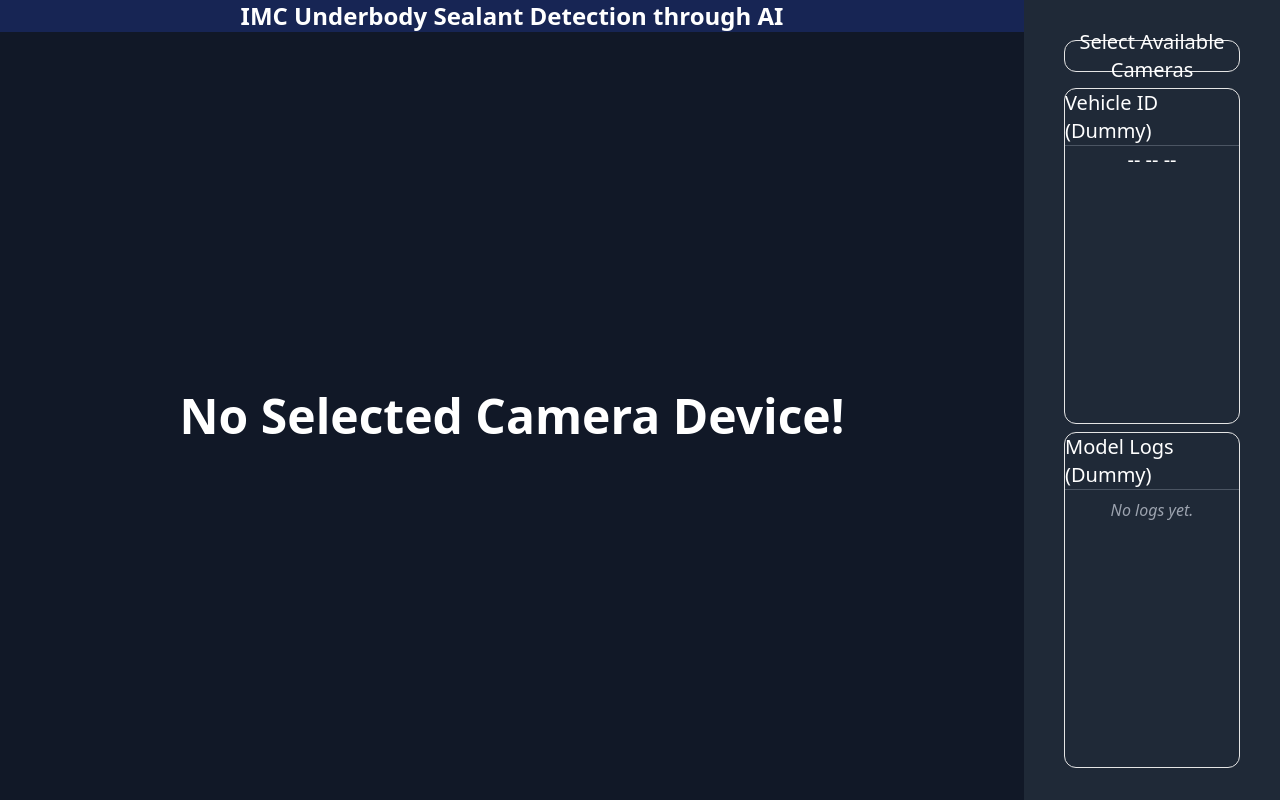
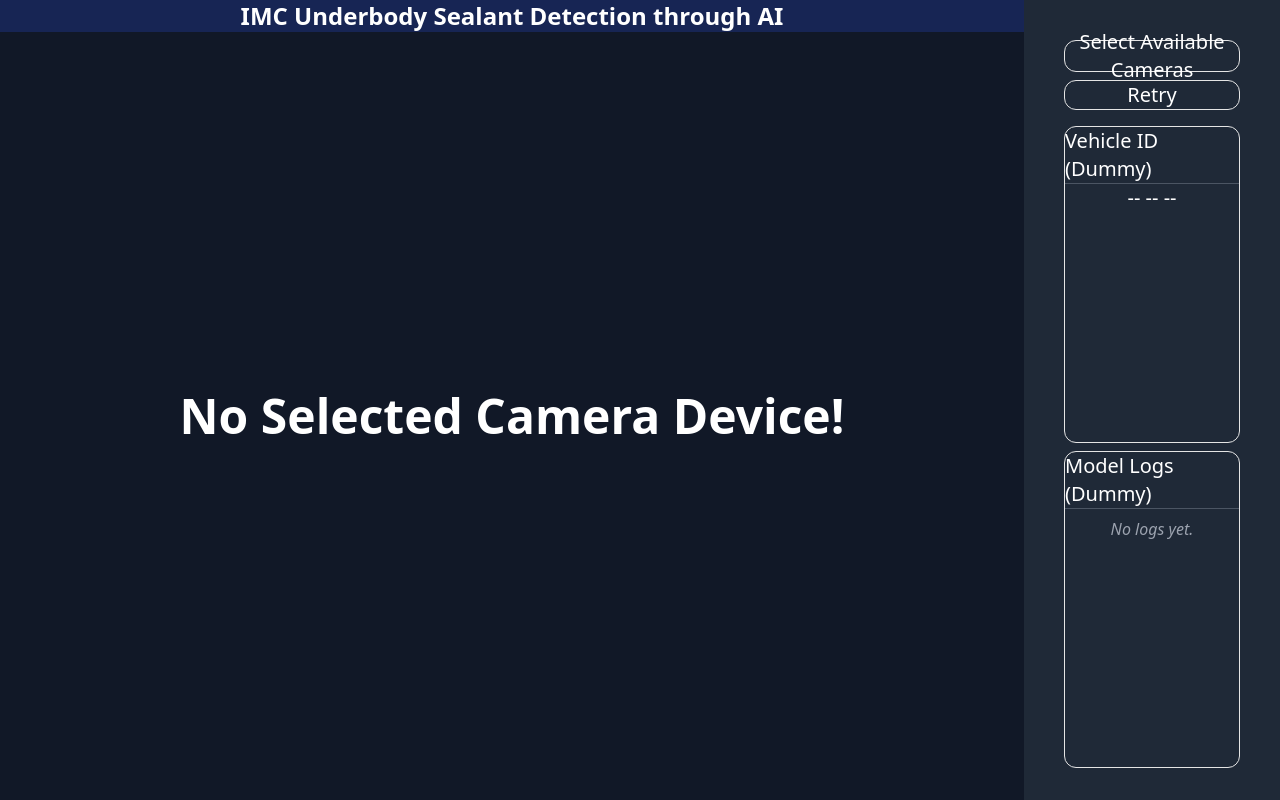
Before and after one commit to MohammadYehya/imc_interface, a Next.js app in the folder frontend/: page / in a window 1280 px wide. Built offline with nearby package versions, Linux system fonts and the light colour scheme.

Commit message:
Update page.tsx

```diff
--- a/frontend/src/app/page.tsx
+++ b/frontend/src/app/page.tsx
@@ -11,6 +11,7 @@
 } from "@/components/ui/context-menu";
 import Webcam from "react-webcam";
 import React from "react";
+import { ErrorPopup } from "@/lib/utils";
 
 export const dynamic = "force-dynamic";
 
@@ -56,8 +57,10 @@
       body: JSON.stringify({ image: file }),
     });
     const data = await res.json();
-    setModelData(modelData.concat(data));
-    // console.log(modelData[0].message)
+    if (res.status == 415)
+      ErrorPopup(data);
+    else
+      setModelData(modelData.concat(data));
   };
   /*
   - Fix model connectivity
@@ -102,7 +105,9 @@
               <div className={`flex col-span-1 row-span-1 py-1`} key={key}>
                 <ContextMenu>
                   <ContextMenuTrigger>
-                    <div className="absolute text-black font-bold m-1">{device.label}</div>
+                    <div className="absolute text-black font-bold m-1">
+                      {device.label}
+                    </div>
                     <Webcam
                       className="h-full"
                       audio={false}
@@ -131,6 +136,14 @@
           devices={devices}
           handleDevices={handleDevices}
         />
+        <div
+          className="flex justify-center items-center border h-8 w-full rounded-xl hover:bg-white hover:cursor-pointer hover:text-black transition-all hover:scale-110"
+          onClick={() => {
+              fetchData("teststring")
+          }}
+        >
+          Retry
+        </div>
         <div className="w-full h-1/2">
           <div className="flex flex-col items-center border h-full w-full rounded-xl my-2">
             Vehicle ID (Dummy)
@@ -139,9 +152,7 @@
           </div>
         </div>
         <div className="w-full h-1/2">
-          <div
-            className="flex flex-col items-center border h-full w-full rounded-xl my-2"
-          >
+          <div className="flex flex-col items-center border h-full w-full rounded-xl my-2">
             Model Logs (Dummy)
             <Separator className="bg-gray-600" />
             <ScrollArea className="h-auto text-base w-full p-2">
```
